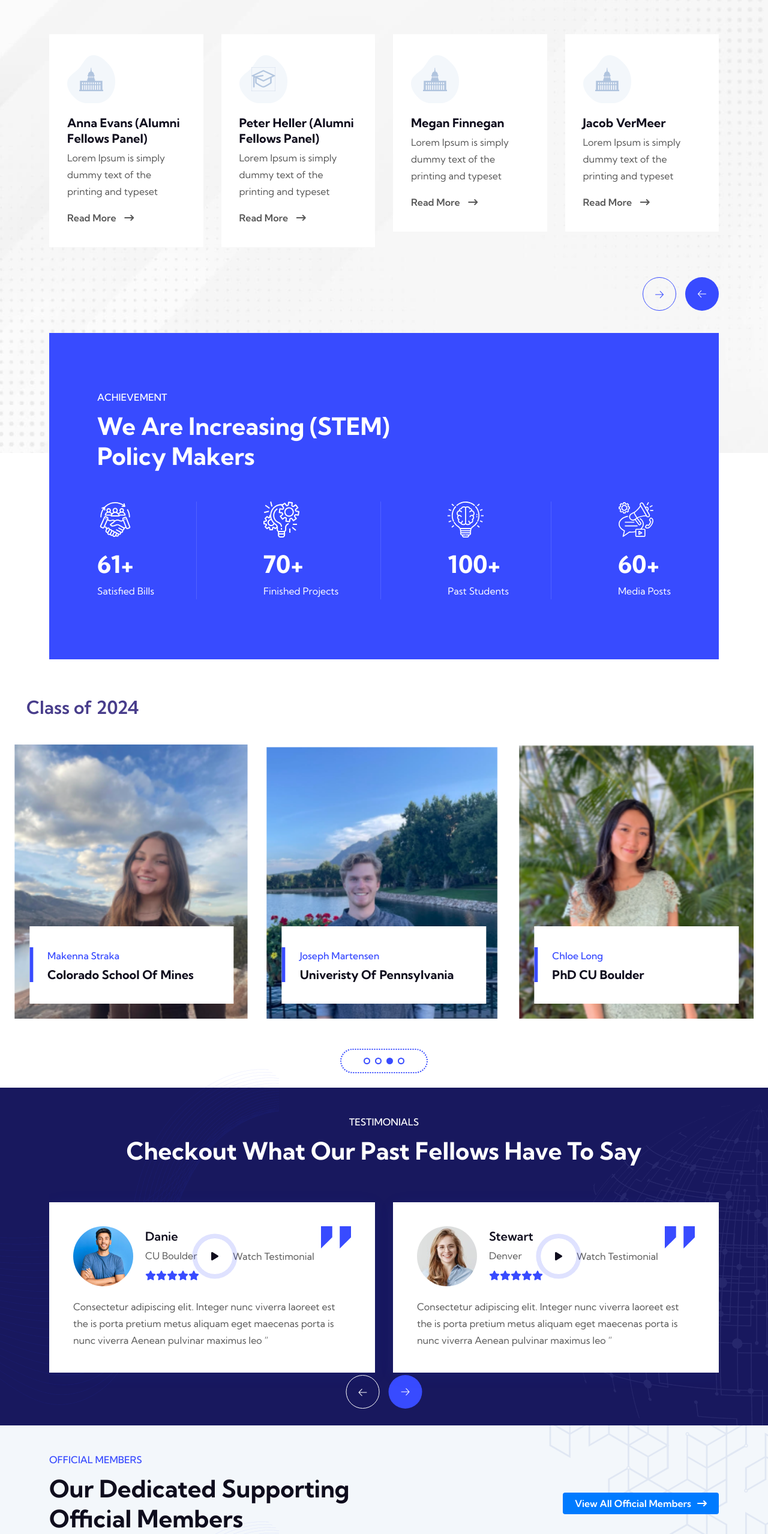
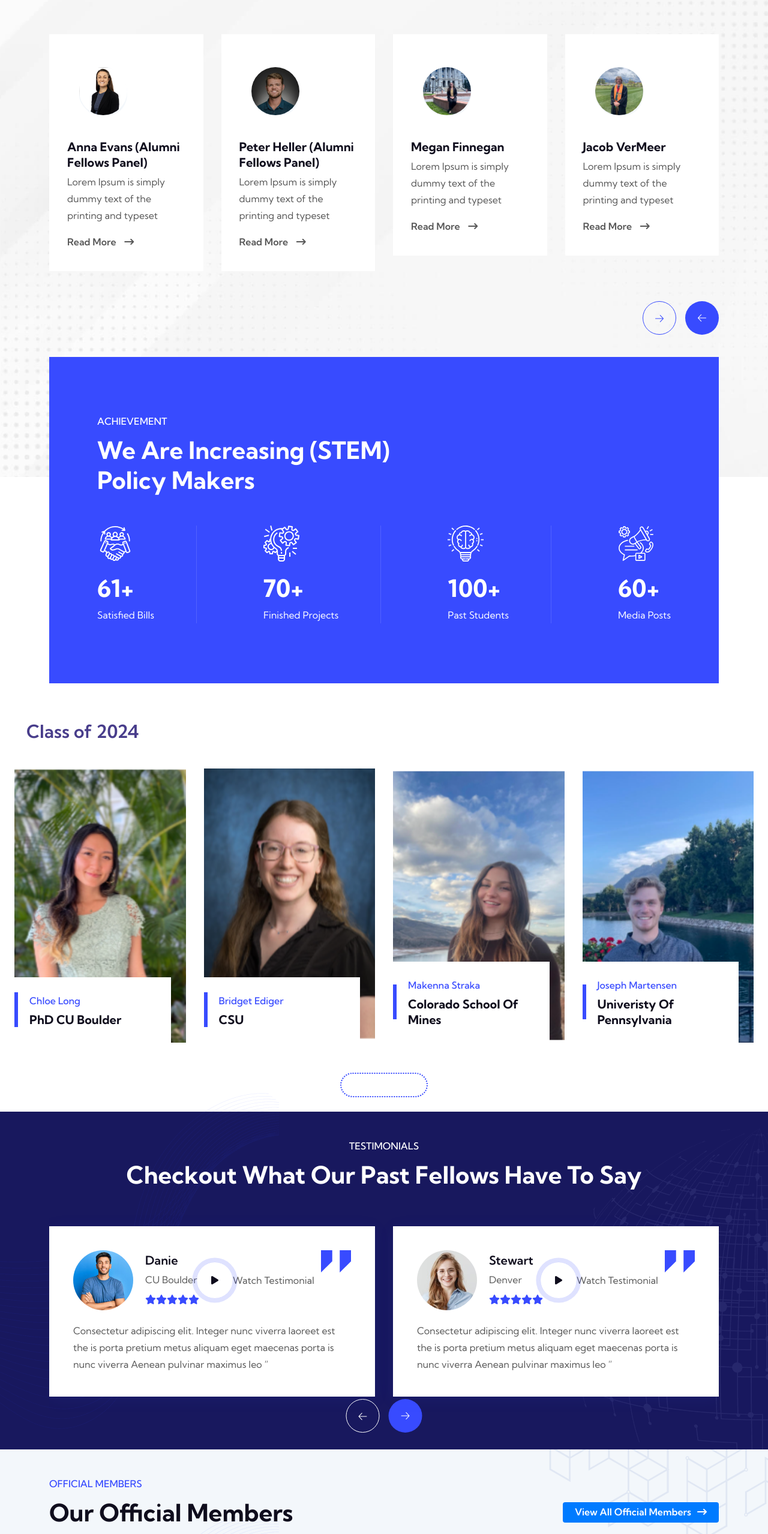
Before and after one commit to hislordshipprof/CSEPF, a Next.js app: page / in a window 1280 px wide. Shown: the part 1804-4361 px from the top of the page at 60% size. Built offline with nearby package versions, Linux system fonts and the light colour scheme.

Commit message:
modief cohort card

```diff
--- a/app/cohorts/page.js
+++ b/app/cohorts/page.js
@@ -5,6 +5,7 @@ import Link from "next/link";
 import ParticipatingSchools from "@/components/sections/ParticipatingSchools";
 import { useFellows } from "@/utils/apiRequestHooks";
 import { DEFAULT_AVATAR, YEARS } from "@/utils/utils";
+import Preloader from "@/components/elements/Preloader";
 
 export default function Cohorts() {
   const [selectedClass, setSelectedClass] = useState("");
@@ -27,7 +28,7 @@ export default function Cohorts() {
     return socialLinks;
   };
 
-  if (isLoading) return <div>Loading...</div>;
+  if (isLoading) return <div><Preloader /></div>;
   return (
     <>
       <Layout
--- a/app/project/page.js
+++ b/app/project/page.js
@@ -103,8 +103,8 @@ export default function Project() {
                         src={data.img}
                         alt="project-img"
                         style={{
-                          width: 430,
-                          height: 400,
+                          // width: 430,
+                          // height: 400,
                           objectFit: "contain",
                         }}
                       />
--- a/components/sections/FeaturedPastSpeakers.js
+++ b/components/sections/FeaturedPastSpeakers.js
@@ -88,9 +88,9 @@ export default function FeaturedPastSpeakers() {
                     <div className="service-box-items">
                       <div className="icon">
                         <img
-                          src={speaker.img || "/assets/img/hero/education.svg"} // Use speaker's image if available, otherwise default
-                          width={40}
-                          height={40}
+                          src={speaker.image }
+                          loading="lazy"
+                          style={{ objectFit: "cover" , width: 80, height: 80,borderRadius: 50,backgroundColor:'grey'}}
                           alt="icon-img"
                         />
                       </div>
--- a/components/sections/StaffMembers.js
+++ b/components/sections/StaffMembers.js
@@ -19,13 +19,14 @@ export default function StaffMembers() {
             <div className="section-title">
               <span className="wow fadeInUp">Official Members</span>
               <h2 className="wow fadeInUp" data-wow-delay=".3s">
-                Our Dedicated Supporting <br /> Official Members
+                Our  Official Members
               </h2>
             </div>
             <Link
               href="/team"
-              className="theme-btn wow fadeInUp"
+              className="theme-btn wow fadeInUp pt-2"
               data-wow-delay=".5s"
+
             >
               View all Official Members
               <i className="fa-solid fa-arrow-right-long" />
--- a/components/slider/ProjectSlider1.js
+++ b/components/slider/ProjectSlider1.js
@@ -3,11 +3,38 @@ import { featured_class_of_2024 } from "@/utils/data";
 import Link from "next/link";
 import { SwiperSlide } from "swiper/react";
 import Slider from "./Slider";
+import { Autoplay, Navigation, Pagination } from "swiper/modules";
 
 const swiperOptions = {
+  modules: [Autoplay, Pagination, Navigation],
+  spaceBetween: 30,
+  speed: 1500,
+  loop: true,
+  autoplay: {
+    delay: 1500,
+    disableOnInteraction: false,
+  },
   pagination: {
-    el: ".dot-3",
+    el: ".dot-2",
     clickable: true,
+  },
+
+  breakpoints: {
+    1199: {
+      slidesPerView: 4,
+    },
+    991: {
+      slidesPerView: 2,
+    },
+    767: {
+      slidesPerView: 2,
+    },
+    575: {
+      slidesPerView: 2,
+    },
+    0: {
+      slidesPerView: 1,
+    },
   },
 };
 
```
Also changed, not shown: public/assets/css/main.css.
